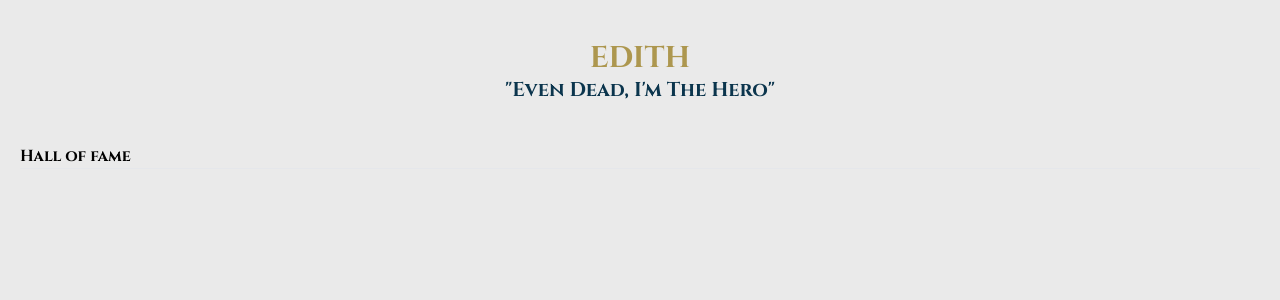
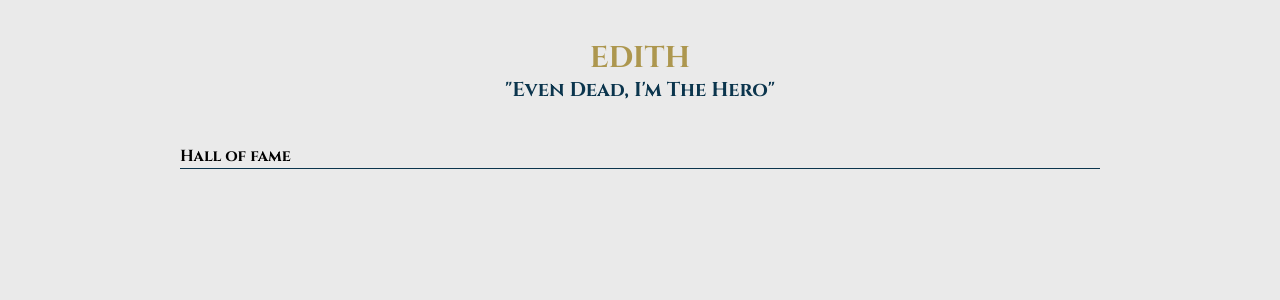
Before and after one commit to sudiddo/edith-app, a Next.js app: page / in a window 1280 px wide. Shown: the top 300 px of the page. Built offline with nearby package versions, Linux system fonts and the light colour scheme.

Commit message:
add index file

```diff
--- a/src/pages/index.tsx
+++ b/src/pages/index.tsx
@@ -7,10 +7,10 @@ export default function Home() {
           "Even Dead, I'm The Hero"
         </div>
       </div>
-      <div>
+      <div className='lg:mx-40'>
         <div className='mx-5 pb-5'>
           <div className='font-cinzel text-md'>Hall of fame</div>
-          <hr className='bg-blue-dark' />
+          <hr className='bg-blue-dark border-blue-dark' />
         </div>
       </div>
     </div>
```
